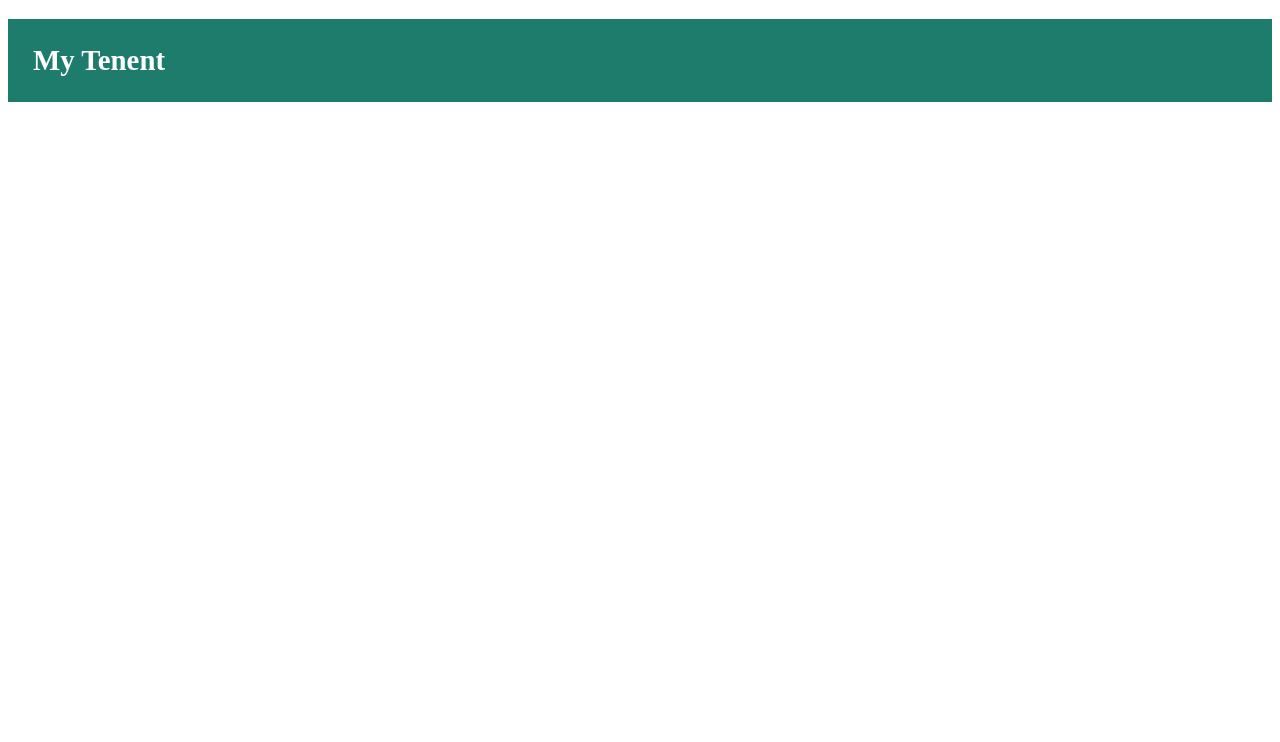
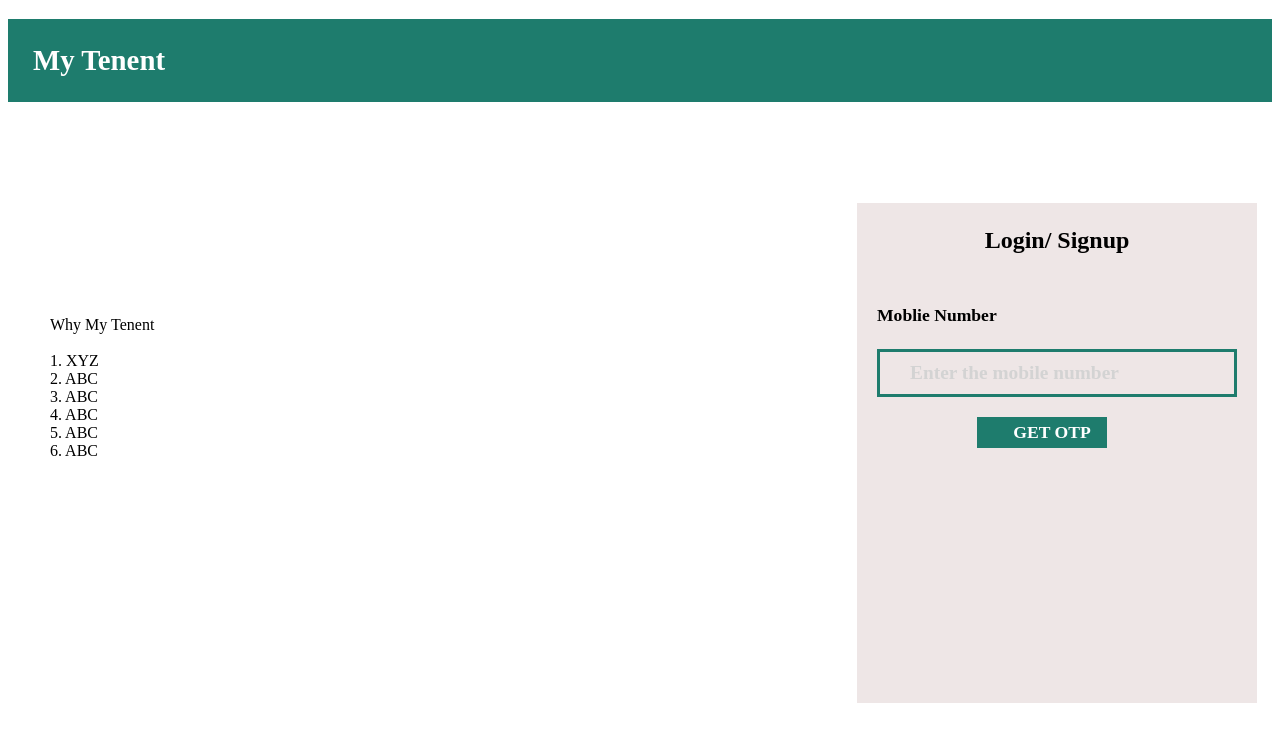
Before and after one commit to krish0652/TMS, a plain HTML site: page Landing-Desktop.html in a window 1280 px wide. Drawn offline with Linux system fonts and the light colour scheme.

Commit message:
landing desktop done

```diff
--- a/Landing-Desktop.html
+++ b/Landing-Desktop.html
@@ -8,9 +8,62 @@
             font-size:180%;
             padding:25px;
         }
+        div.absolute {
+  position: absolute;
+  border: 3px solid white;
+  top:200px;
+  right:20px;
+  width:400px;
+  height:500px;
+  background-color: rgb(238, 230, 230);
+}
+h3{
+
+    font-size:150%;
+    text-align: center;
+}
+h4{
+    font-size:110%;
+    text-indent:20px;
+
+}
+p.one{
+  top: 170px;
+  left: 10px;
+ padding:10px;
+ margin:20px;
+  border: 3px solid rgb(30,124,109);
+ color:lightgrey;
+ font-size:110%;
+}
+div.one{
+    position: absolute;
+    color:white;
+    background-color: rgb(30,124,109);
+    text-align: center;
+    padding:5px;
+    width:120px;
+    left:120px;
+
+}
+p.two{
+    position:absolute;
+    top:300px;
+    left:50px;
+
+}
+
     </style>
     </head>
 <body>
     <h1>My Tenent</h1>
+    <div class="absolute">
+        <h3>Login/ Signup<br><br>
+        </h3>
+        <h4>Moblie Number<h4>
+         <p class="one">Enter the mobile number</p>
+         <div class="one">GET OTP</div>
+        </div>
+    <p class="two">Why My Tenent<br><br>1. XYZ <br>2. ABC <br> 3. ABC<br> 4. ABC<br> 5. ABC<br> 6. ABC<br></p>
 </body>
 </html>
```
